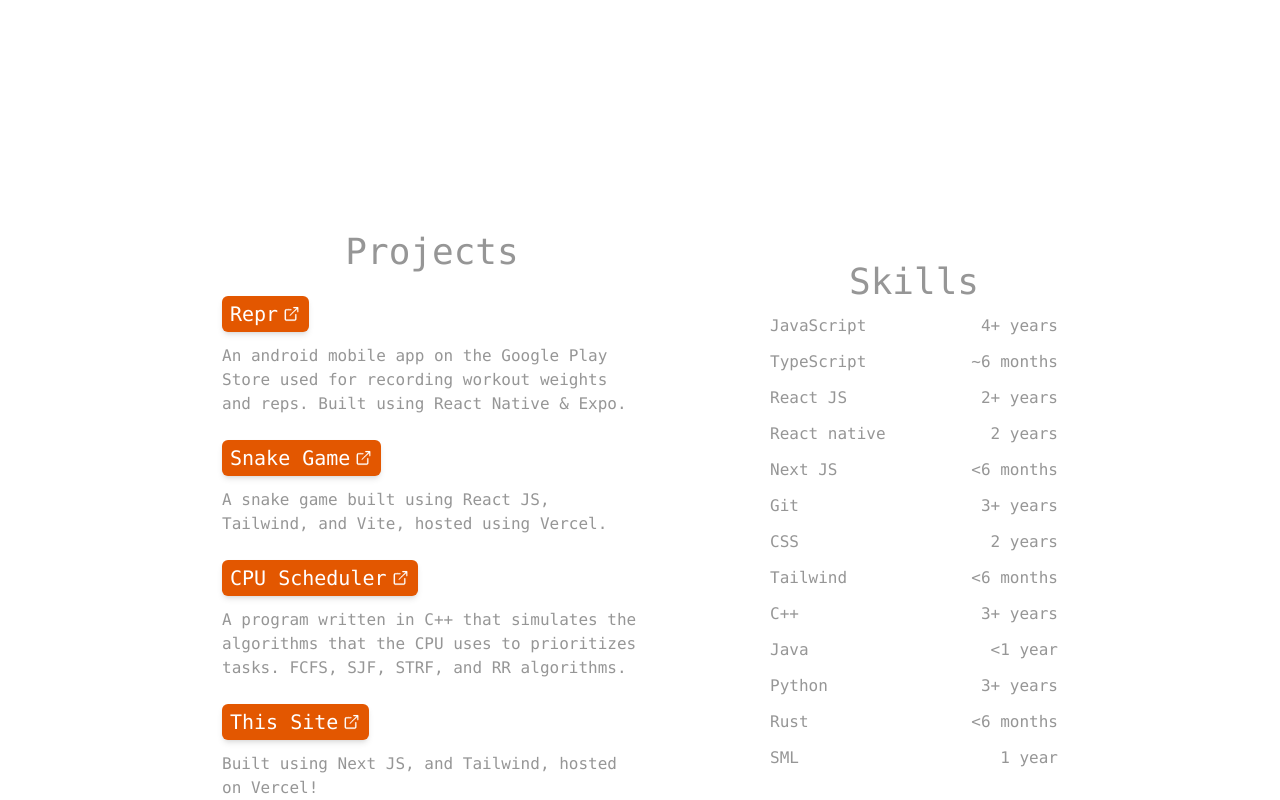
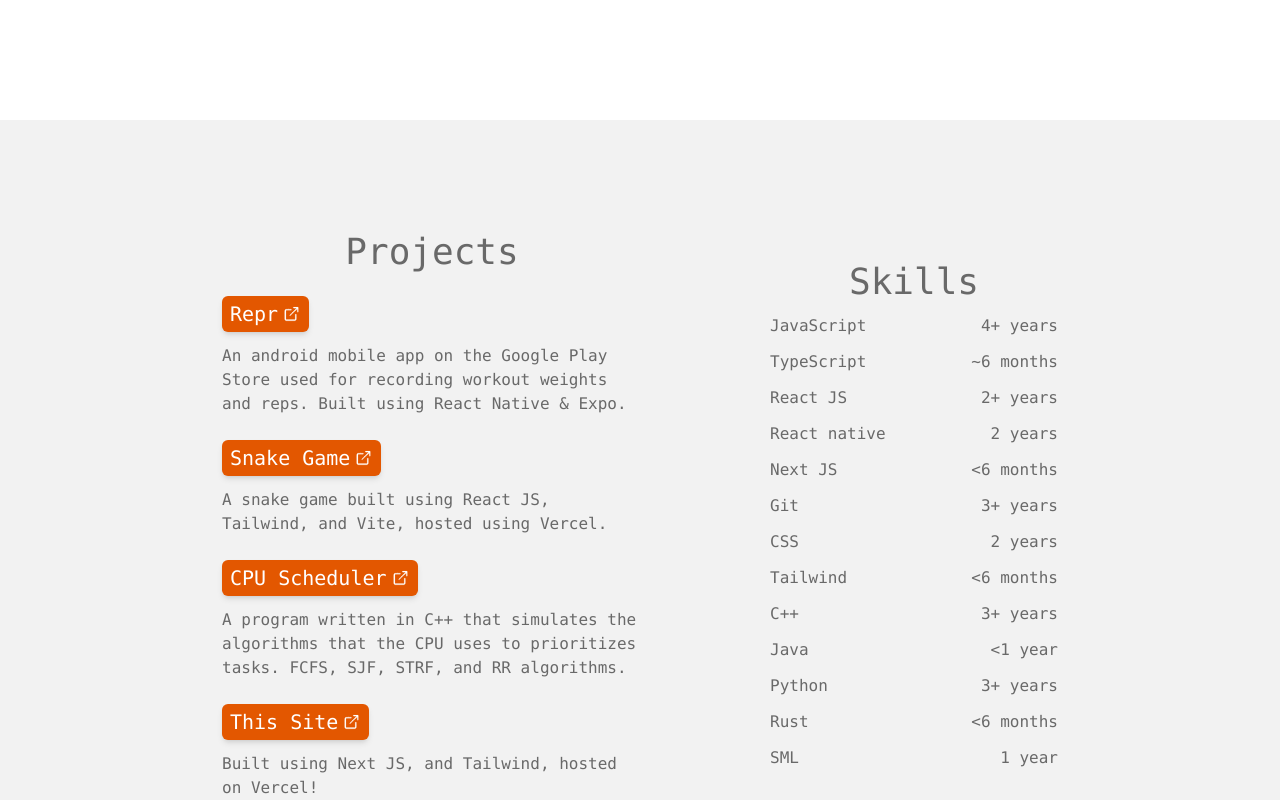
Before and after one commit to carsonkrueger/My-Portfolio-Site, a Next.js app: page / in a window 1280 px wide. Shown: the part 680-1480 px from the top of the page. Built offline with nearby package versions, Linux system fonts and the light colour scheme; no server answers.

Commit message:
body bg color changed

```diff
--- a/app/page.tsx
+++ b/app/page.tsx
@@ -15,7 +15,7 @@ import { NotiType } from "./types/types";
 export default function Home() {
   const [show, setShow] = useState<boolean>(false);
   const noti = useRef<NotiType>(NotiType.FAILURE);
-  const contactRef = useRef<HTMLDivElement>(null);
+  const contactRef = useRef<HTMLDivElement>(null!);
 
   function addNotification(notiType: NotiType): void {
     noti.current = notiType;
@@ -92,7 +92,7 @@ export default function Home() {
         </div>
       </div>
 
-      <div className="px-5  min-h-[80vh] min-w-full flex flex-col mb-32 space-y-28 py-28 lg:flex-row lg:space-x-32 lg:space-y-0 justify-center items-center font-mono text-lightdark">
+      <div className="px-5 bg-invis min-h-[80vh] min-w-full flex flex-col mb-32 space-y-28 py-28 lg:flex-row lg:space-x-32 lg:space-y-0 justify-center items-center font-mono text-mediumdark">
         <div className="max-w-screen-xs space-y-3">
           <div className="flex justify-center text-4xl">Projects</div>
           <Project
--- a/tailwind.config.js
+++ b/tailwind.config.js
@@ -10,7 +10,7 @@ module.exports = {
       colors: {
         primary: "#e35700",
         secondary: "#ffb080",
-        invis: "#b0b0b0",
+        invis: "#f2f2f2",
         lightdark: "#969696",
         mediumdark: "#696969",
       },
```
